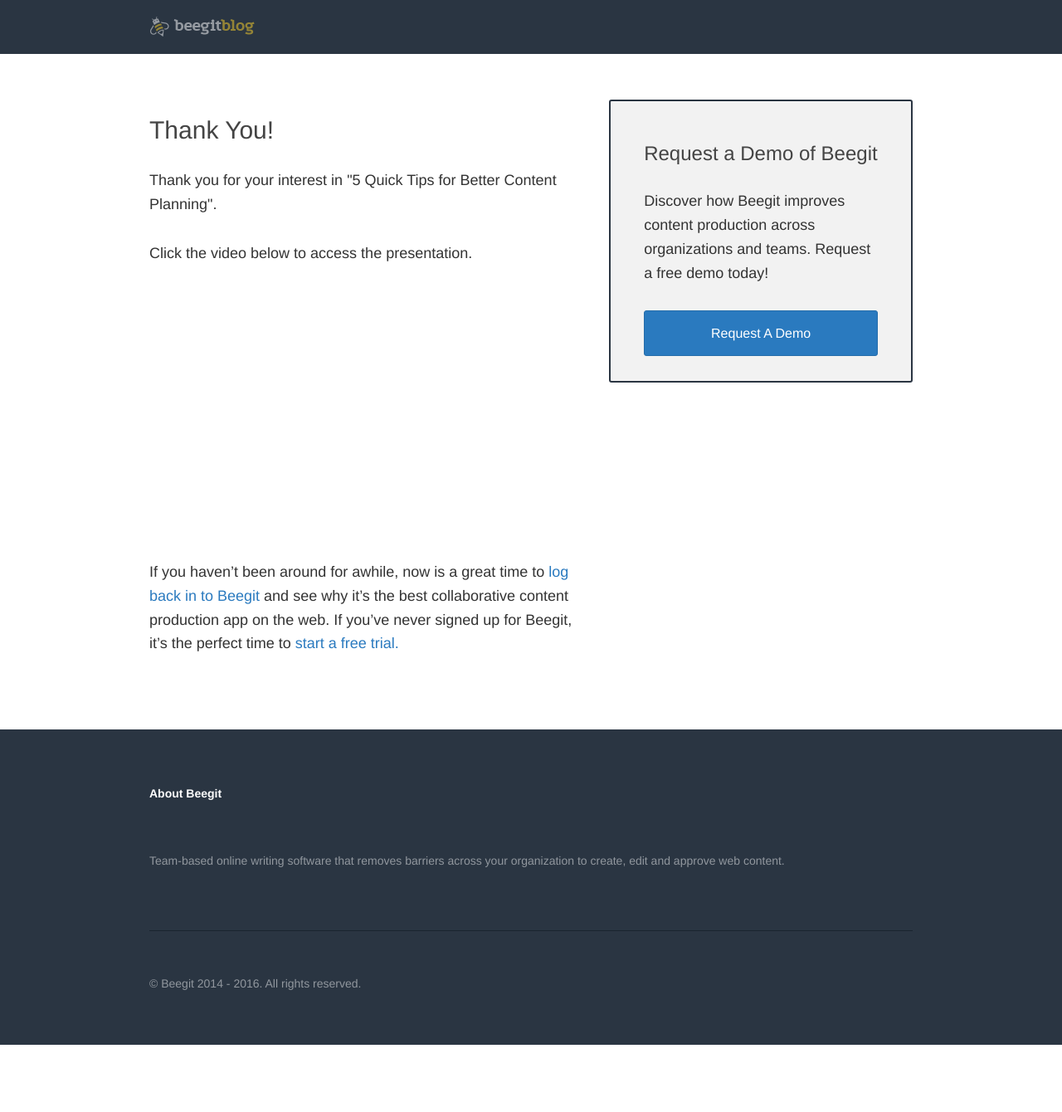
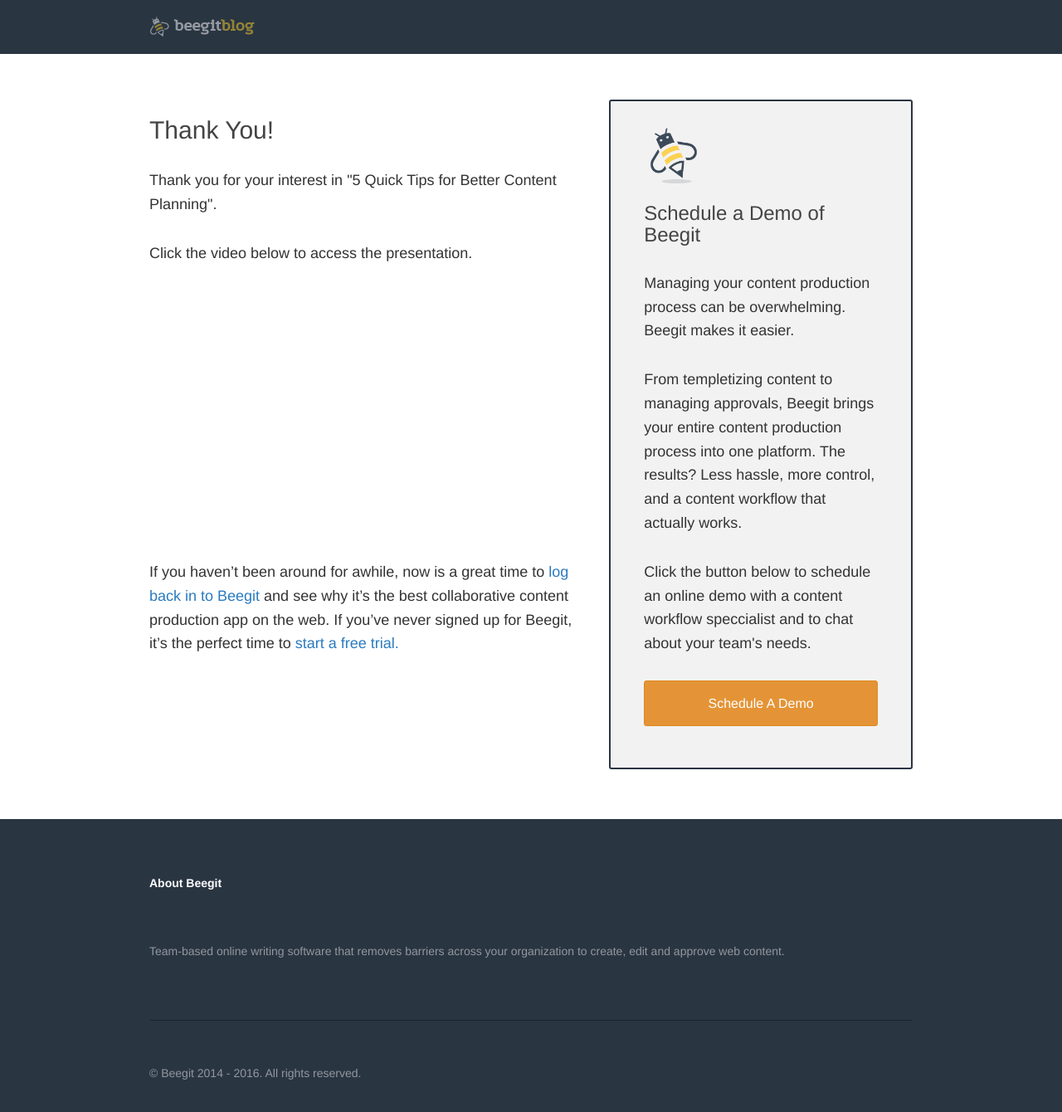
Before and after one commit to sancsoft/beegit.github.io, a Jekyll site: the page built from landing_pages/5-quick-tips-for-better-content-planning.html, in a window 1280 px wide and 1367 px high. Shown: the top 1340 px of the window at 83% size. Built offline with Jekyll 4.4.1, drawn with Linux system fonts in a browser that asks for light colours; nearby versions of some CDN libraries.

Commit message:
Presentation landing page and thank you page

```diff
--- a/css/main.css
+++ b/css/main.css
@@ -1389,6 +1389,8 @@
   background-color: #e49436 !important;
   border-color: #e18820 !important;
   margin-top: 20px;
+  margin-bottom: 20px;
+  width: 100%;
 }
 
 select {
--- a/landing_pages/5-quick-tips-for-better-content-planning.html
+++ b/landing_pages/5-quick-tips-for-better-content-planning.html
@@ -6,7 +6,7 @@
 ---
 
 <div class="row">
-  <div class="col-sm-7">
+  <div class="col-md-7">
     <h2>{{page.title}}</h2>
     <p>Thank you for your interest in <strong>"5 Quick Tips for Better Content Planning"</strong>.</p>
     <p> Click the video below to access the presentation.</p>
@@ -16,11 +16,15 @@
     <p></p>
     <p>&nbsp;</p>
 </div>
-<div class="col-sm-5">
+<div class="col-md-5">
     <div class="form-wrapper">
-      <h3>Request a Demo of Beegit</h3>
-      <p>Discover how Beegit improves content production across organizations and teams. Request a free demo today!</p>
-      <a href="https://beegit.com/contact" target="_blank" class="btn btn-primary btn-lg btn-block">Request A Demo</a>
+      <img src="../assets/beegit.png" style="width: 72px; height: 72px; margin: 0 auto;">
+      <h3 style="margin-top: 20px;">Schedule a Demo of Beegit</h3>
+      <!-- <p>Discover how our online writing software improves content production across organizations and teams.</p> -->
+      <p>Managing your content production process can be overwhelming.  <strong>Beegit makes it easier.</strong></p>
+      <p>From templetizing content to managing approvals, Beegit brings your entire content production process into one platform. The results? Less hassle, more control, and a content workflow that actually works.</p>
+      <p>Click the button below to schedule an online demo with a content workflow speccialist and to chat about your team's needs.</p>
+      <a href="https://beegit.com/contact" target="_blank" class="btn btn-orange btn-lg btn-block" style="margin-bottom: 20px;">Schedule  A Demo</a>
     </div>
   </div>
 </div>
--- a/landing_pages/get-5-quick-tips-form.html
+++ b/landing_pages/get-5-quick-tips-form.html
@@ -6,7 +6,7 @@
 ---
 
 <div class="row">
-  <div class="col-sm-6">
+  <div class="col-md-6">
     <p style="padding-top: 0; margin: 0;">FREE VIDEO</p>
     <h2 style="margin-top: 0;">{{page.title}}</h2>
 
@@ -26,9 +26,9 @@
 
     <p style="font-weight: 500;">Get access to the presentation by completing the form and learn how to start getting your content done on time, every time</p>
   </div>
-  <div class="col-sm-6">
+  <div class="col-md-6">
     <div class="form-wrapper">
-    <img src="/assets/landing-page-video-cap.jpg" style="width: 100%; height: auto;">
+    <img src="../assets/landing-page-video-cap.jpg" style="width: 100%; height: auto;">
     <h3 class="text-center" style="margin-bottom: 0; padding-top: 20px;">Watch the video</h3>
     <div class="_form_1"></div><script src="https://beegitapp.activehosted.com/f/embed.php?id=1" type="text/javascript" charset="utf-8"></script>
   </div>
```
